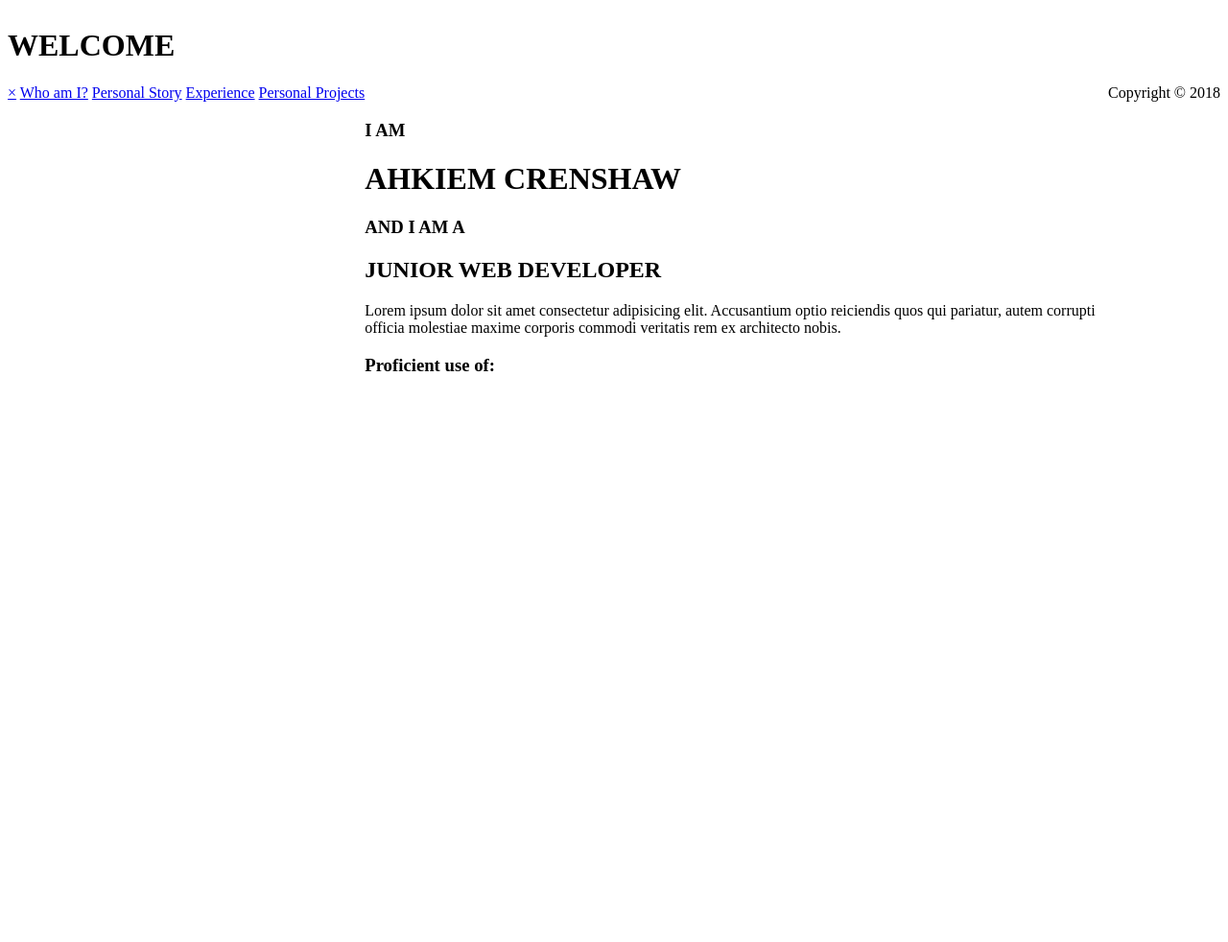
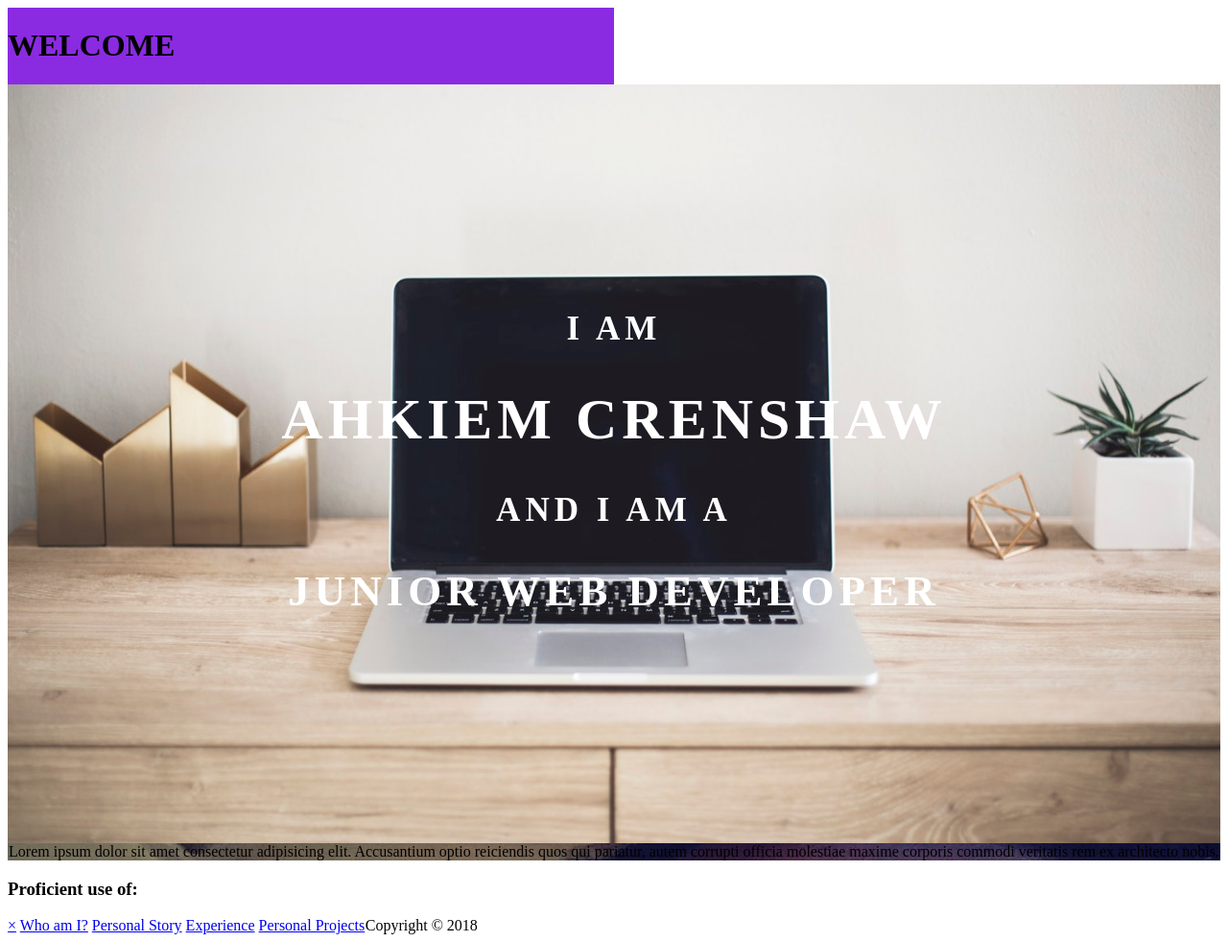
Before and after one commit to ahkiemcm/Portfolio, a PHP site: page / in a window 1280 px wide. Shown: the whole page at 96% size. Before the commit the page ends 387 px from the top, so only its background shows below. Run offline with PHP 8.4, Linux system fonts and the light colour scheme.

Commit message:
#4-After much frustratioin, added some images and styling

```diff
--- a/CSS/style.css
+++ b/CSS/style.css
@@ -1,13 +1,45 @@
+/* GLOBAL */
 body{
     display: grid;
+    /* grid-template-columns:  */
     grid-template-areas:
     "I I I I"
     "II II II II"
     "II II II II"
     "III III III III";
+
 }
 
 .header{
     grid-area: I;
     width: 50%;
+    background-color: blueviolet;
+
 }
+
+
+.content{
+    grid-area: II;
+
+}
+
+.open-parallax{
+    background: url(/IMAGES/laptop.jpeg) fixed center;
+    background-size: 100%;
+}
+
+.openText{
+    padding: 200px;
+    text-align: center;
+    color: white;
+    font-size: 30px;
+    letter-spacing: 5px;
+}
+
+.profile{
+    background: url(/IMAGES/Ahkiem-profile.jpeg);
+}
+
+.profileStory{
+    text-align: center;
+}
--- a/index.html
+++ b/index.html
@@ -5,7 +5,7 @@
     <meta name="viewport" content="width=device-width, initial-scale=1.0">
     <meta http-equiv="X-UA-Compatible" content="ie=edge">
     <title>Ahkiem Crenshaw</title>
-    <link rel="stylesheet" href="style.css">
+    <link rel="stylesheet" href="/CSS/style.css">
 </head>
 
 
@@ -27,8 +27,8 @@
 
 
 <a id="opener">
-  <div class="opener">
-      <img idsrc='https://picsum.photos/600/600'>
+  <div class='open-parallax'>
+
     <div class="openText">
     <h3>I AM</h3>
     <h1>AHKIEM CRENSHAW</h1>
```
Also changed, not shown: IMAGES/Ahkiem-profile.jpeg (added), IMAGES/laptop-backdrop.jpeg (added), IMAGES/laptop.jpeg (added), 2 other files.
